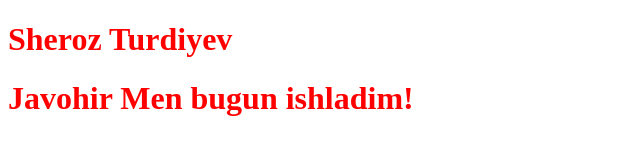
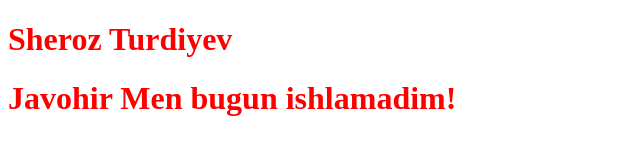
Before and after one commit to SherozTurdiyev/git-hub, a plain HTML site: page index.html in a window 1280 px wide. Shown: the whole page, without its empty margins (0-640 px from the left). Drawn offline with Linux system fonts and the light colour scheme.

Commit message:
ishlamagansan ku

```diff
--- a/index.html
+++ b/index.html
@@ -10,6 +10,6 @@
 <body>
     <h1>Sheroz Turdiyev</h1>
 
-    <h1>Javohir Men bugun ishladim!</h1>
+    <h1>Javohir Men bugun ishlamadim!</h1>
 </body>
 </html>
```
